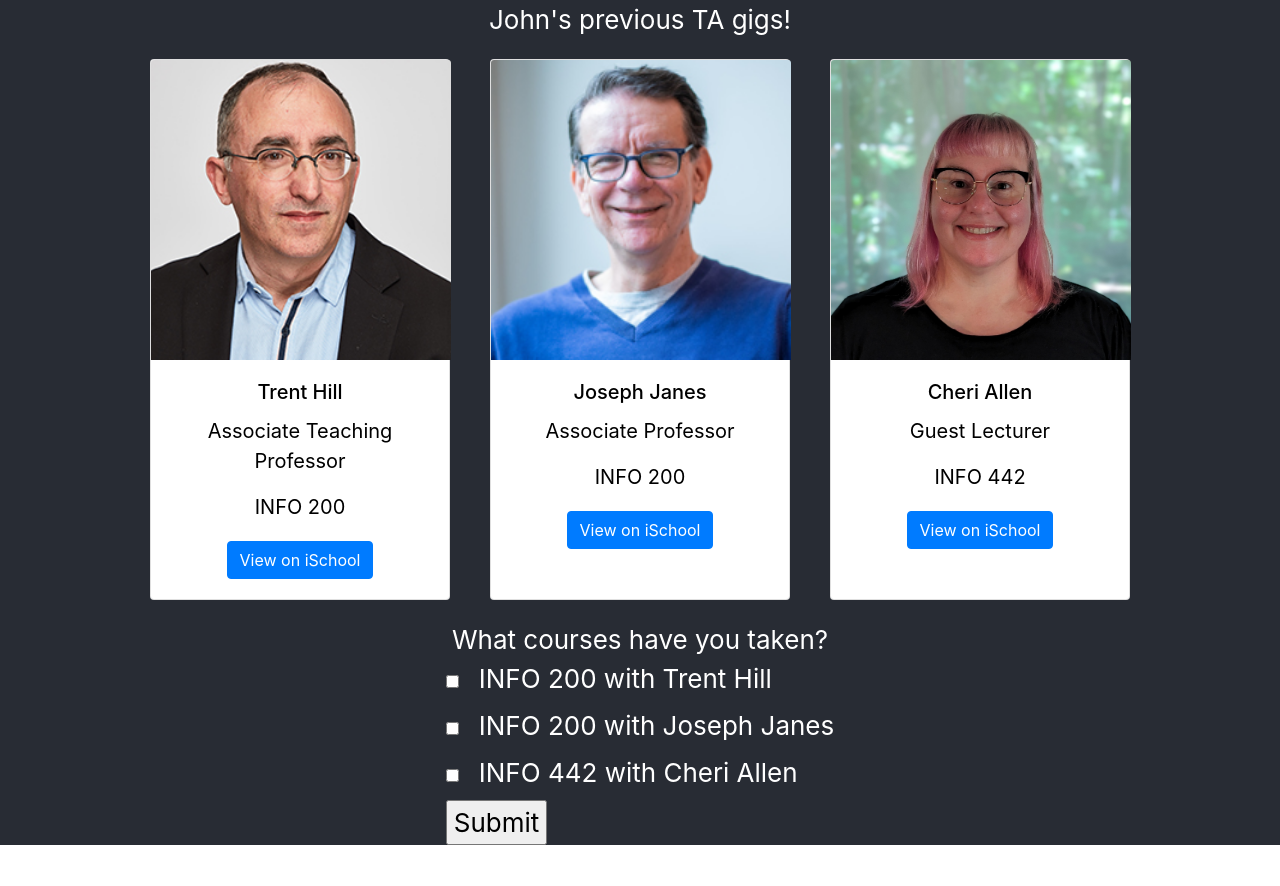
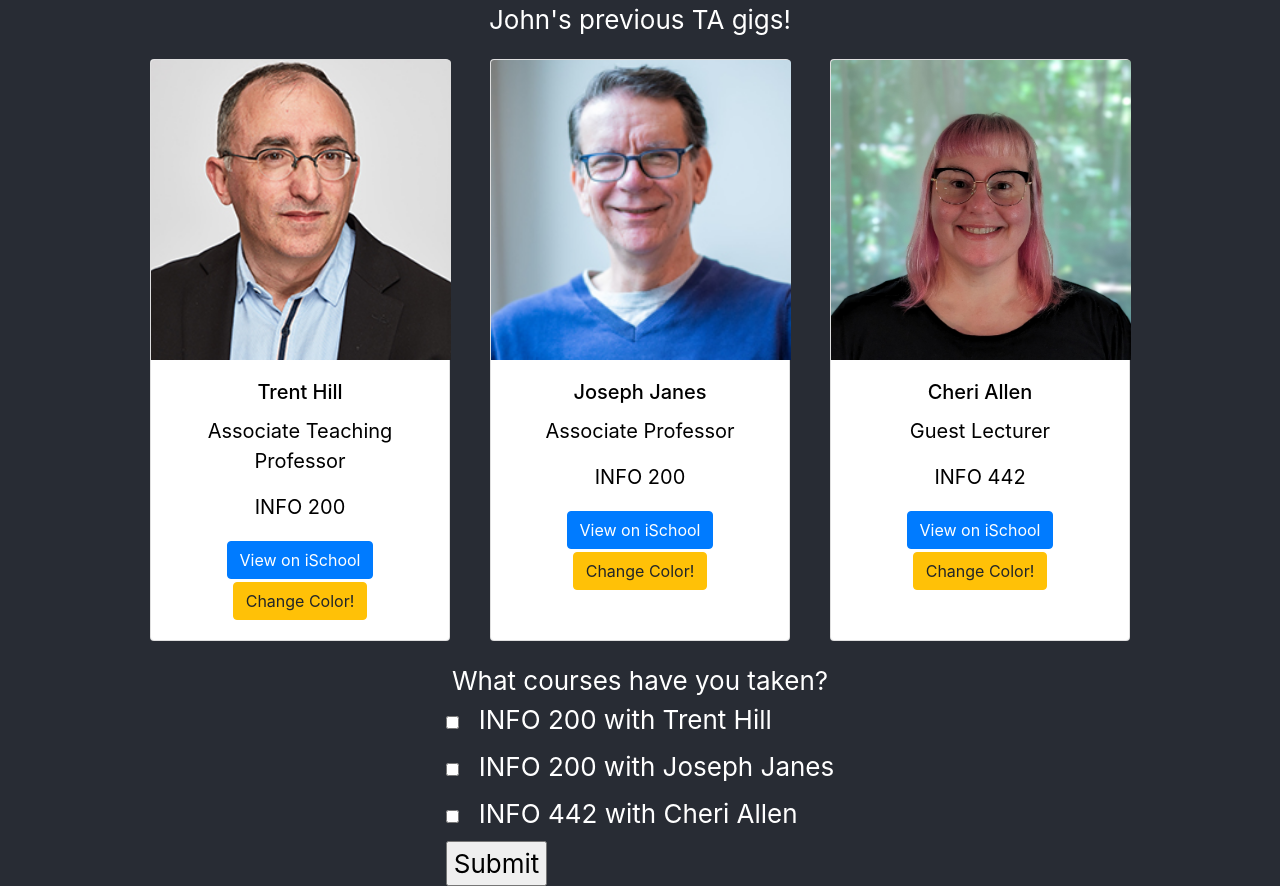
Before and after one commit to INFO442-Spring-2025/lab-7-unit-testing, a React (Create React App) app in the folder lab-7/: page / in a window 1280 px wide. Before the commit the page ends 845 px from the top, so only its background shows below. Built offline with nearby package versions, Linux system fonts and the light colour scheme.

Commit message:
Add button to change color of cards on click via state

```diff
--- a/lab-7/src/App.js
+++ b/lab-7/src/App.js
@@ -1,3 +1,4 @@
+import React, { useState } from "react";
 import './App.css';
 import Card from './components/Card';
 import Form from './components/Form';
@@ -6,15 +7,25 @@ import './components/css/Form.css'
 
 import PROFS from '../src/data/profs.json'
 
+function App() {
+  const [style, setStyle] = useState("light")
+
+  const changeStyle = () => {
+    console.log(style)
+    if (style !== "bg-light") setStyle("bg-light");
+    else setStyle("bg-success");
+  };
+
   const profsArray = PROFS.map((profElem) => {
     return (
       <Card
       key={profElem.name}
-    data={profElem}/>
+      data={profElem}
+      style={style}
+      changeStyle={changeStyle}/>
     )
   })
 
-function App() {
   return (
     <div className="App">
       <header className="App-header">
--- a/lab-7/src/components/Card.js
+++ b/lab-7/src/components/Card.js
@@ -1,6 +1,8 @@
 export default function Card(props) {
 
     const data = props.data;
+    let style = props.style;
+    const changeStyle = props.changeStyle;
 
     const name = data.name;
     const role = data.role;
@@ -8,14 +10,17 @@ export default function Card(props) {
     const img = data.img;
     const netId = data.netId;
 
+
     return (
-        <div class="card">
+        <div class={"card " + style}>
             <img src={img} class="card-img-top" alt={"Headshot of" + name}/>
             <div class="card-body">
                 <h5 class="card-title">{name}</h5>
                 <p class="card-text">{role}</p>
                 <p class="card-text">{course}</p>
                 <a href={"https://ischool.uw.edu/people/faculty/profile/"+netId} class="btn btn-primary">View on iSchool</a>
+                <button onClick={changeStyle} class="btn btn-warning">Change Color!</button>
+
             </div>
         </div>
 
```
Lines whose indentation alone changed are shown as unchanged.
